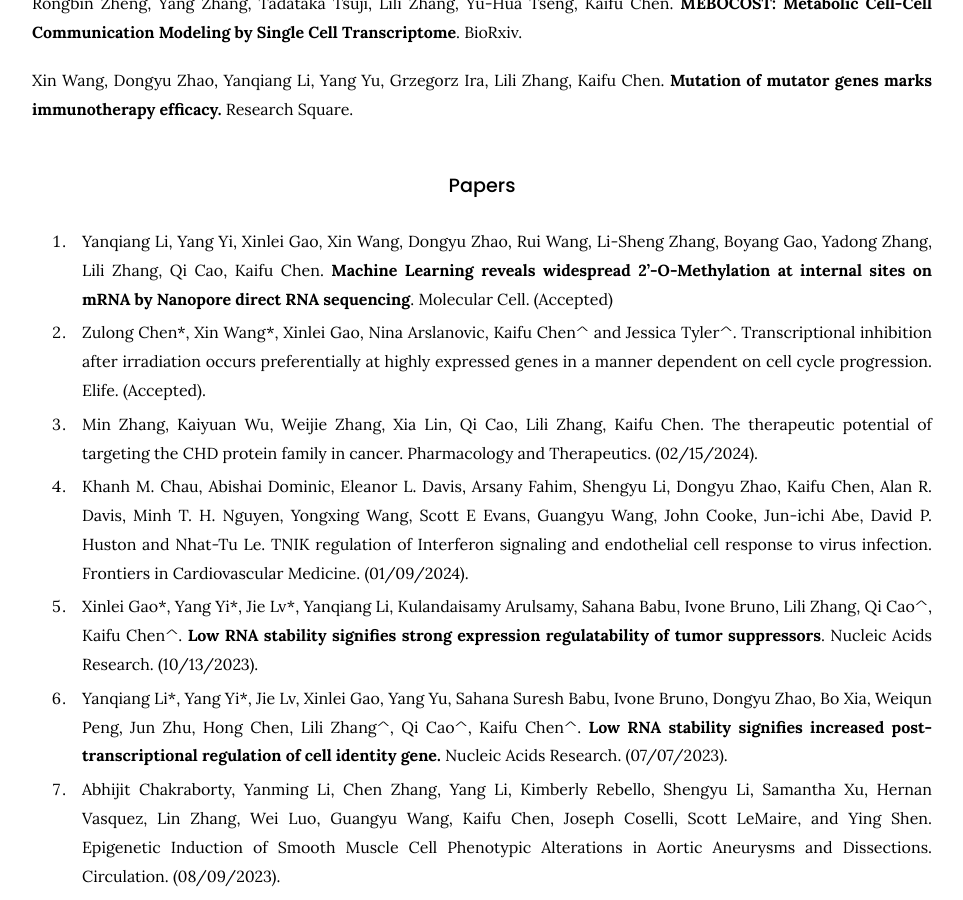
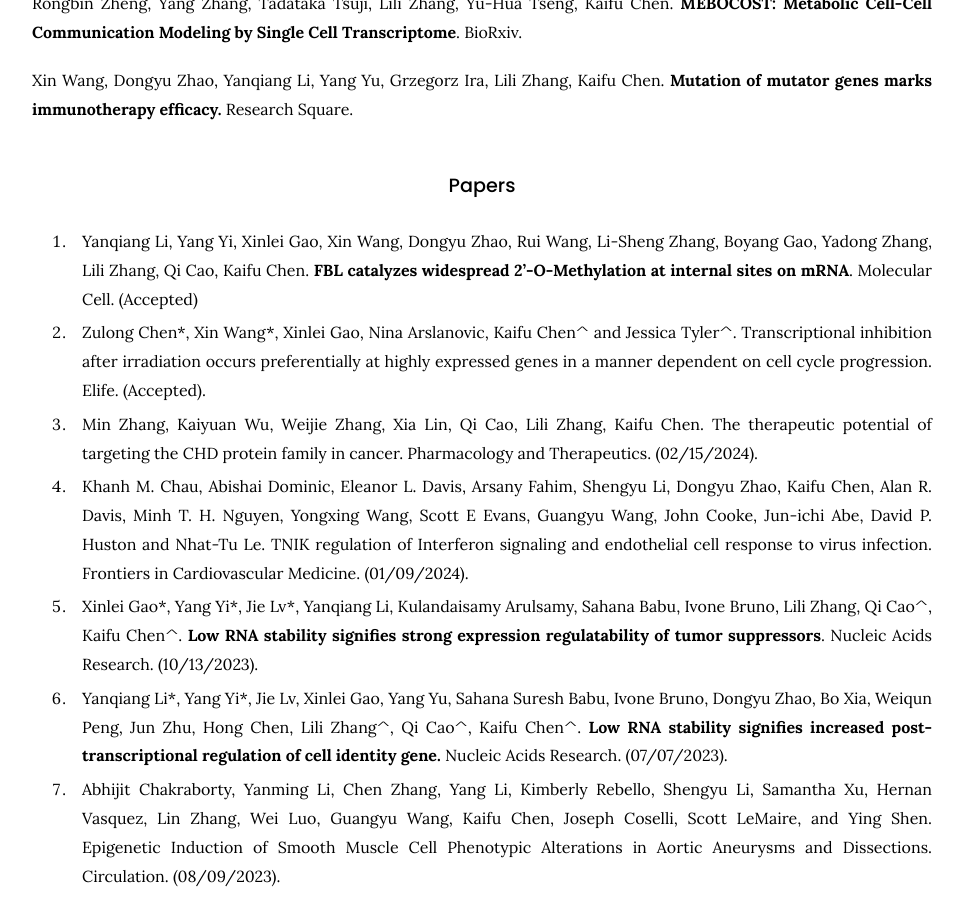
Before and after one commit to kaifuchenlab/kaifuchenlab.github.io, a Jekyll site: the page built from 3.publication/index.md, in a window 1280 px wide and 900 px high, scrolled down 400 px. Shown: the whole window, without its empty margins (158-1121 px from the left). Built offline with Jekyll 4.4.1, drawn with Linux system fonts in a browser that asks for light colours.

Commit message:
Update index.md

```diff
--- a/3.publication/index.md
+++ b/3.publication/index.md
@@ -19,7 +19,7 @@ Research Square.
 
 ### Papers
 
-84.	Yanqiang Li, Yang Yi, Xinlei Gao, Xin Wang, Dongyu Zhao, Rui Wang, Li-Sheng Zhang, Boyang Gao, Yadong Zhang, Lili Zhang, Qi Cao, Kaifu Chen. **Machine Learning reveals widespread 2'-O-Methylation at internal sites on mRNA by Nanopore direct RNA sequencing**.
+84.	Yanqiang Li, Yang Yi, Xinlei Gao, Xin Wang, Dongyu Zhao, Rui Wang, Li-Sheng Zhang, Boyang Gao, Yadong Zhang, Lili Zhang, Qi Cao, Kaifu Chen. **FBL catalyzes widespread 2'-O-Methylation at internal sites on mRNA**.
 Molecular Cell. (Accepted)
 
 83. Zulong Chen\*, Xin Wang\*, Xinlei Gao, Nina Arslanovic, Kaifu Chen^ and Jessica Tyler^. Transcriptional inhibition after irradiation occurs preferentially at highly expressed genes in a manner dependent on cell cycle progression.
```
